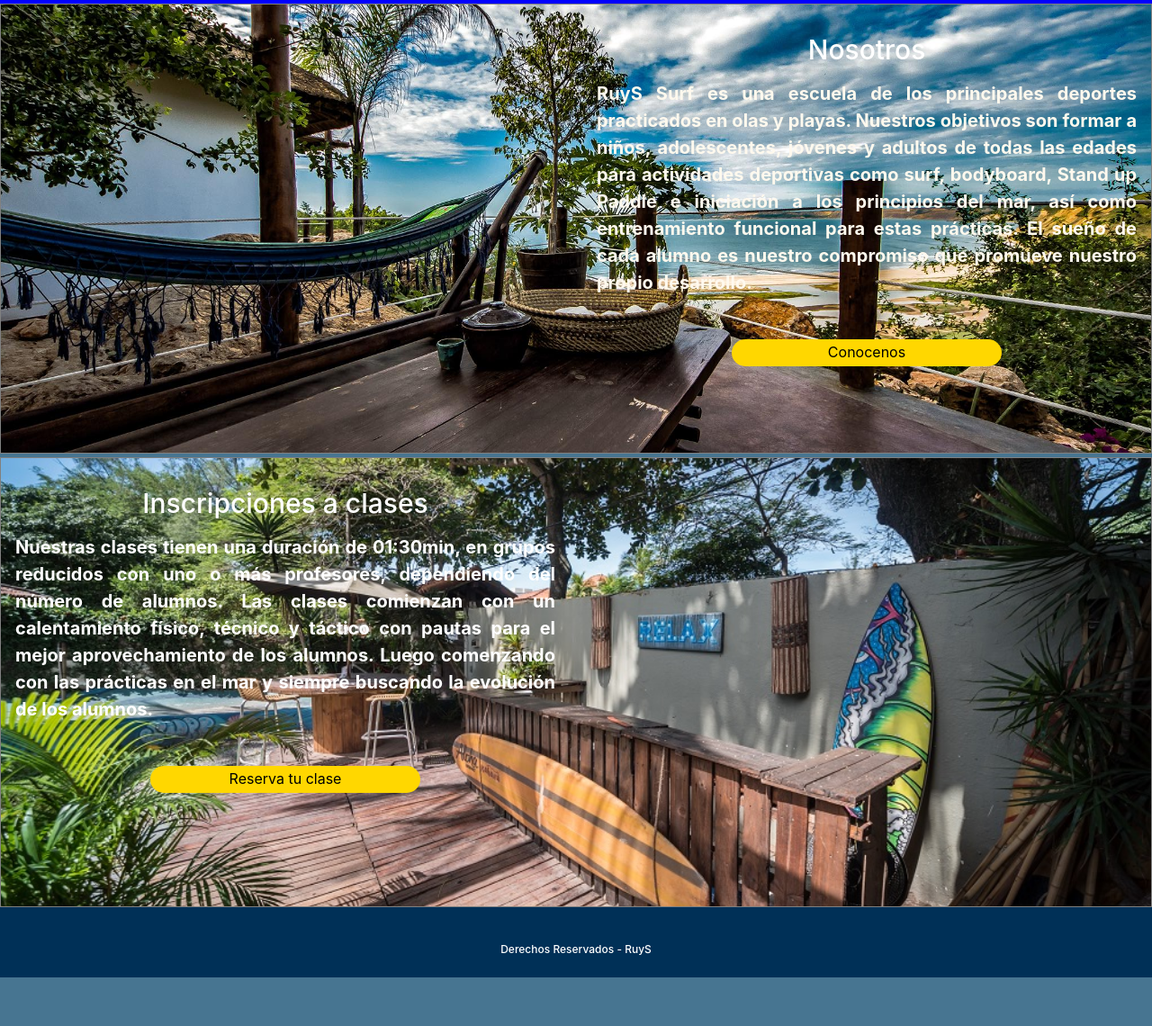
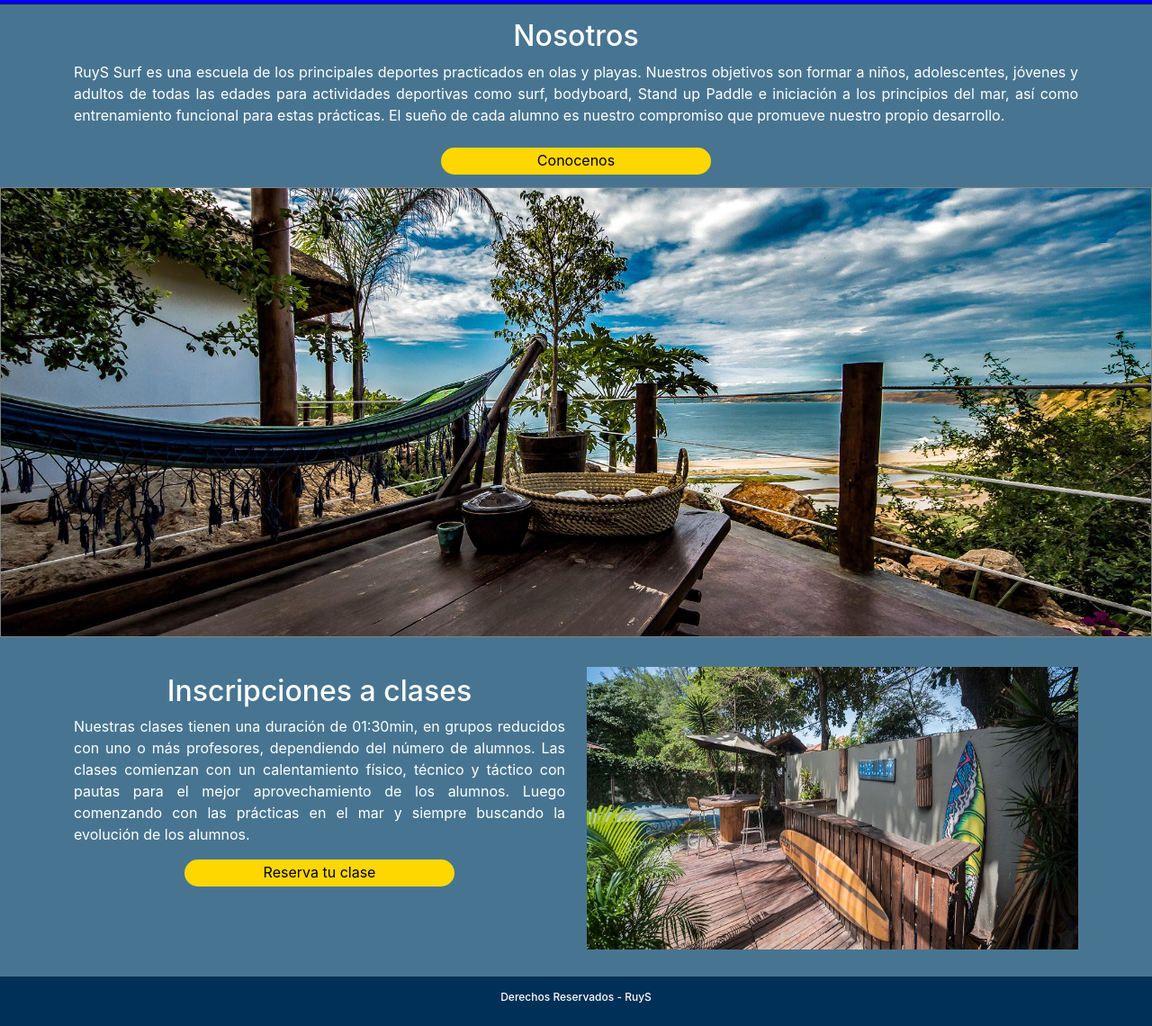
Before and after one commit to Diego19901991/clon-ruys-37005, a website: page index.html in a window 1280 px wide. Shown: the part 562-1702 px from the top of the page at 90% size. Before the commit the page ends 1648 px from the top, so only its background shows below. Drawn offline with nearby package versions, Linux system fonts and the light colour scheme; some icons are missing.

Commit message:
modificadon mi pagina de inicio, los iconos de redes sociales y agregando SASS II a mi proyecto final

```diff
--- a/index.html
+++ b/index.html
@@ -83,24 +83,59 @@
                   </div>
         </section>
 
+
+        <section class="sectionnosotros">
+          <div class="container">
+              <div class="row">
+              <div class="col-12">
+               <h2 class="titulo">Nosotros</h2>
+               <p class="parrafo">RuyS Surf es una escuela de los principales deportes practicados en olas y playas. Nuestros objetivos son formar a niños, adolescentes, jóvenes y adultos de todas las edades para actividades deportivas como surf, bodyboard, Stand up Paddle e iniciación a los principios del mar, así como entrenamiento funcional para estas prácticas. El sueño de cada alumno es nuestro compromiso que promueve nuestro propio desarrollo.</p>
+              <a class="seccion__conocenos" href="/pages/imagenes.html">Conocenos</a>
+          </div>
+          </div>
+          </div>
+
+
+        </section>
+
         <section class="seccion">
             <div class="seccion__flex">
                 <div class="seccion__item">
-                <h3 class="seccion__titulo">Nosotros</h3>
+                <!--<h3 class="seccion__titulo">Nosotros</h3>
                 <div class="texto">
                 <p class="seccion__parrafo">RuyS Surf es una escuela de los principales deportes practicados en olas y playas. Nuestros objetivos son formar a niños, adolescentes, jóvenes y adultos de todas las edades para actividades deportivas como surf, bodyboard, Stand up Paddle e iniciación a los principios del mar, así como entrenamiento funcional para estas prácticas. El sueño de cada alumno es nuestro compromiso que promueve nuestro propio desarrollo.</p>
                 </div>
                 <a class="seccion__conocenos" href="/pages/imagenes.html">Conocenos</a>
-                </div>
+                </div>-->
             </div>
 
 
         </section>
 
-        <section class="seccion1">
+        <section class="Inscripcionesaclases">
+          <div class="container">
+              <div class="row">
+              <div class="col-12 col-md-6">
+               <h2 class="titulouno">Inscripciones a clases</h2>
+               <p class="parrafo">Nuestras clases tienen una duración de 01:30min, en grupos reducidos con uno o más profesores, dependiendo del número de alumnos.
+                Las clases comienzan con un calentamiento físico, técnico y táctico con pautas para el mejor aprovechamiento de los alumnos.
+                Luego comenzando con las prácticas en el mar y siempre buscando la evolución de los alumnos.</p>
+               <a class="seccion1__ReservaTuClase" href="/pages/clases.html">Reserva tu clase</a>
+               </div>
+
+               <div class="col-12 col-md-6">
+               <img src="./imagenes/nombreDeImagenEscuelaNumeroDos.jpg" alt="Imagen de Escuela Numero Dos" width="100%" height="100%">
+              </div>
+              </div>
+              </div>
+
+         </section>
+
+
+        <!--<section class="seccion1">
             <div class="seccion1__flex">
-            <div class="seccion1__item">
-            <h3 class="seccion1__titulo">Inscripciones a clases</h3>
+            <div class="seccion1__item">-->
+            <!--<h3 class="seccion1__titulo">Inscripciones a clases</h3>
             <div class="texto">
             <p class="seccion1__parrafo">Nuestras clases tienen una duración de 01:30min, en grupos reducidos con uno o más profesores, dependiendo del número de alumnos.
                 Las clases comienzan con un calentamiento físico, técnico y táctico con pautas para el mejor aprovechamiento de los alumnos.
@@ -108,7 +143,7 @@
             </div>
             <a class="seccion1__ReservaTuClase" href="/pages/clases.html">Reserva tu clase</a>
             </div>
-            </div>
+            </div>-->
 
         </section>
 
--- a/scss/parciales/_footer.scss
+++ b/scss/parciales/_footer.scss
@@ -5,11 +5,11 @@
 
 }
 
-.footer__marca {
+/*.footer__marca {
     width: 100px;
     height: 100px;
 
-}
+}*/
 
 .parrafo__ds {
     text-align: center;
@@ -23,5 +23,22 @@
     text-decoration: none;
     color: white;
 
+}
+
+a:hover {
+    color: inherit;
 
 }
+
+
+.jam-whatsapp:before {
+    color: green;
+}
+
+.jam-youtube:before {
+    color: red;
+}
+
+.jam-instagram:before {
+    color: chocolate;
+}
--- a/scss/parciales/_sass-2.scss
+++ b/scss/parciales/_sass-2.scss
@@ -1,12 +1,12 @@
 $redes: (
-    twitter: blanco,
-    facebook: azul,
-    instagram: arena,
-    youtube: rojo
+    twitter: white,
+    whatsapp: green,
+    instagram: chocolate,
+    youtube: red
 );
 
-@each $twitter, $blanco in $redes {
-    .btn-#{$twitter} {
-        background-color: chocolate;
+@each $clave, $valor in $redes {
+    .btn-#{$clave} {
+        background-color: $valor;
     }
 }
--- a/scss/parciales/_seccion1__flex.scss
+++ b/scss/parciales/_seccion1__flex.scss
@@ -1,4 +1,4 @@
-.seccion1__flex {
+/*.seccion1__flex {
     width: 100%;
     border: 1px solid grey;
     padding: 1rem;
@@ -15,12 +15,12 @@
     flex-flow: column wrap;
     align-content: center;*/
 
-    background-image: url(../imagenes/nombreDeImagenEscuelaNumeroDos.jpg);
+   /*background-image: url(../imagenes/nombreDeImagenEscuelaNumeroDos.jpg);
     background-size: cover;
     background-attachment: local;
 
 
-}
+}*/
 
 .seccion1__item {
     border: 1px solid orange;
@@ -31,7 +31,7 @@
     text-align: center;
 }
 
-.seccion1__titulo {
+/*.seccion1__titulo {
     color: white;
     text-align: center;
     font-size: 30px;
@@ -47,7 +47,7 @@
     font-size: 20px;
     margin-bottom: 3rem;
 
-}
+}*/
 
 .seccion1__ReservaTuClase {
     border: 2px solid gold;
@@ -69,3 +69,21 @@
     background-color: transparent;
     text-decoration-color: transparent;
   }
+
+.Inscripcionesaclases {
+    text-align: center;
+    padding: 30px 0;
+
+}
+
+.titulouno {
+    color: white;
+    text-align: center;
+    margin-top: 0.5rem;
+}
+
+.parrafouno {
+    color: white;
+    text-align: justify;
+    margin-top: 1rem;
+}
--- a/scss/parciales/_seccion__flex.scss
+++ b/scss/parciales/_seccion__flex.scss
@@ -33,7 +33,7 @@
     text-align: center;
 }
 
-.seccion__titulo {
+/*.seccion__titulo {
     color: white;
     text-align: center;
     font-size: 30px;
@@ -50,7 +50,7 @@
     font-size: 20px;
     margin-bottom: 3rem;
 
-}
+}*/
 
 .seccion__conocenos {
     border: 2px solid gold;
@@ -65,10 +65,11 @@
     border-radius: 2rem;
     margin-bottom: 4rem;
     overflow: hidden;
+    margin: 0.5rem;
 
 }
 
-.seccion__titulo--1 {
+/*.seccion__titulo--1 {
     align-self: flex-end;
 
 }
@@ -81,7 +82,7 @@
     background-color: transparent;
     text-decoration-color: transparent;
 
-}
+}*/
 
 .section0 {
     background-color: blue;
@@ -89,3 +90,20 @@
     text-align: justify;
     padding: 30px 0;
 }
+
+.sectionnosotros {
+    border-top: 0.1rem solid;
+    text-align: center;
+    align-content: center;
+}
+
+.titulo {
+    color: white;
+    text-align: center;
+    margin-top: 1rem;
+}
+
+.parrafo {
+    color: white;
+    text-align: justify;
+}
```
Also changed, not shown: css/style.css, 1 other file.
